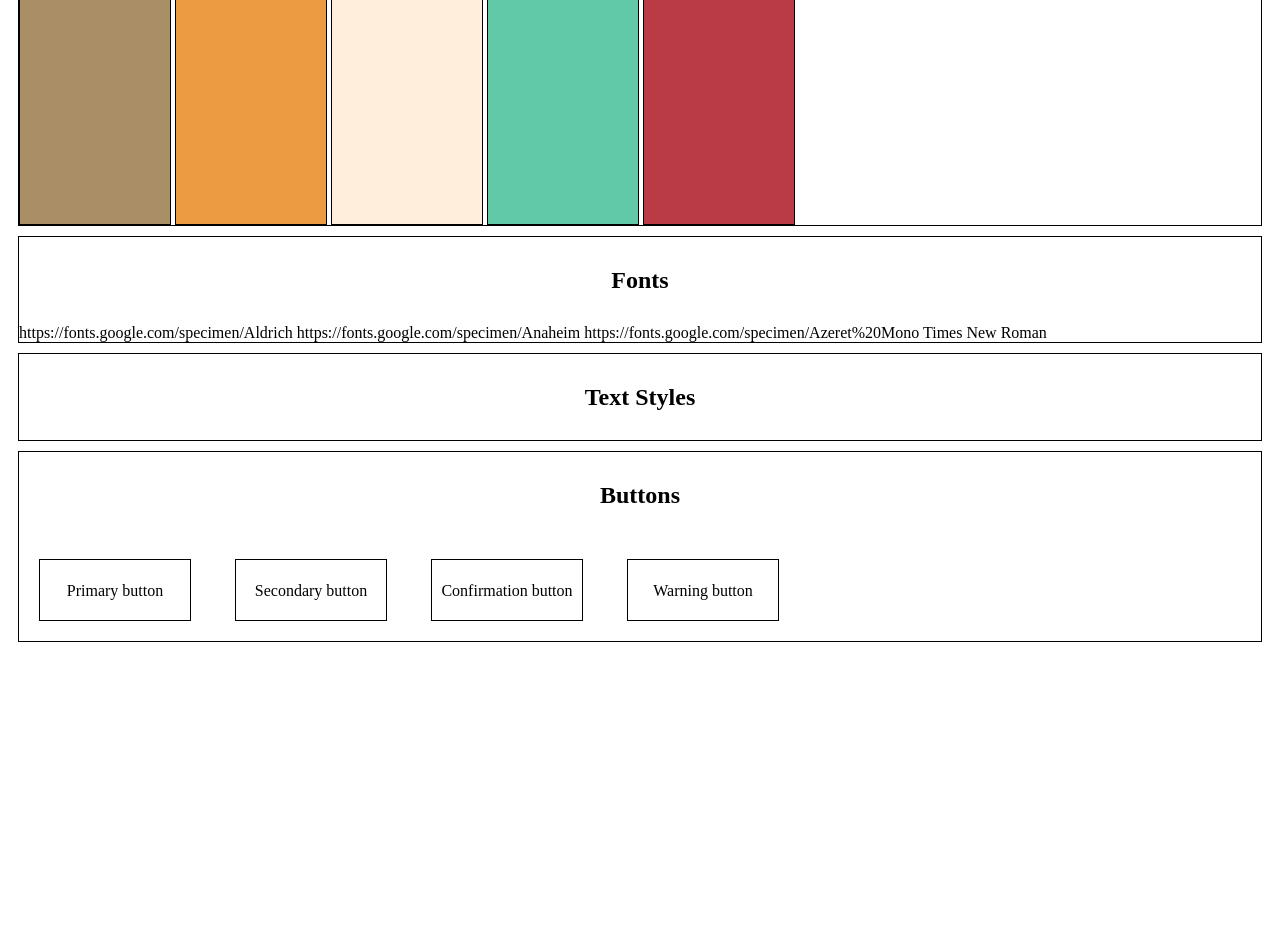
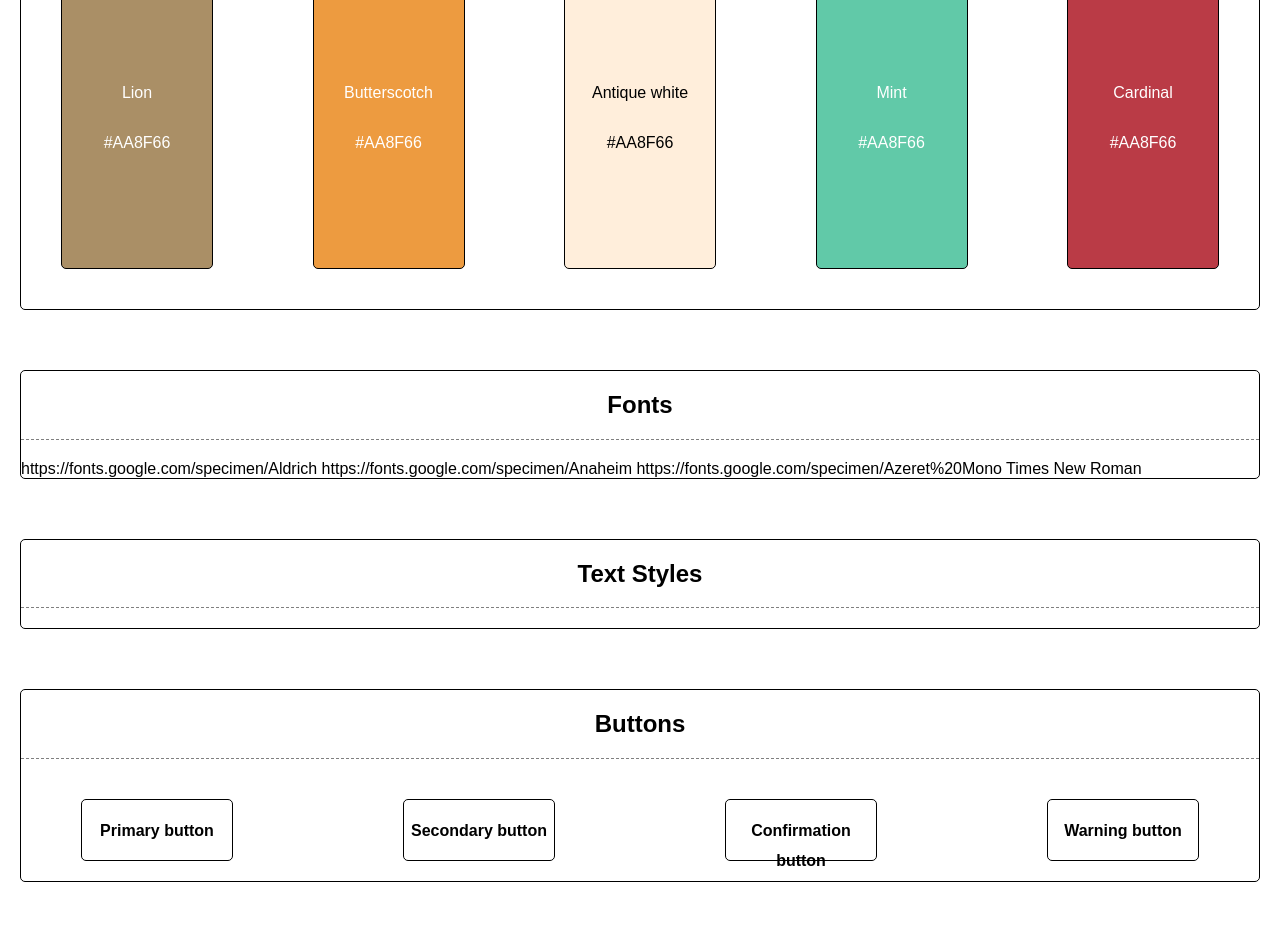
Before and after one commit to bavariocode/cdwebsitedesignsystem, a plain HTML site: page index.html in a window 1280 px wide. Shown: the part 283-1225 px from the top of the page. Before the commit the page ends 935 px from the top, so only its background shows below. Drawn offline with Linux system fonts and the light colour scheme; a web font is replaced by a local one.

Commit message:
Added fonts and additional styling

```diff
--- a/index.html
+++ b/index.html
@@ -5,6 +5,9 @@
     <meta http-equiv="X-UA-Compatible" content="IE=edge">
     <meta name="viewport" content="width=device-width, initial-scale=1.0">
     <link rel="stylesheet" href="styles.css">
+    <link rel="preconnect" href="https://fonts.googleapis.com">
+    <link rel="preconnect" href="https://fonts.gstatic.com" crossorigin>
+    <link href="https://fonts.googleapis.com/css2?family=Aldrich&family=Anaheim&family=Azeret+Mono:ital,wght@0,400;0,700;1,400;1,700&display=swap" rel="stylesheet">
     <title>My Website Design system</title>
 </head>
 <body>
@@ -23,25 +26,25 @@
     </header>
     <main>
         <section id="colors"><div class="headings"><h2>Colors</h2></div>
-            <div class="mycolors">
+            <div class="my-colors">
             <div class="color-box" id="lion">
                 <p>Lion</p>
                 <p>#AA8F66</p>
             </div>
             <div class="color-box" id="butterscotch">
-                <p>Lion</p>
+                <p>Butterscotch</p>
                 <p>#AA8F66</p>
             </div>
             <div class="color-box" id="antique-white">
-                <p>Lion</p>
+                <p>Antique white</p>
                 <p>#AA8F66</p>
             </div>
             <div class="color-box" id="mint">
-                <p>Lion</p>
+                <p>Mint</p>
                 <p>#AA8F66</p>
             </div>
             <div class="color-box" id="cardinal">
-                <p>Lion</p>
+                <p>Cardinal</p>
                 <p>#AA8F66</p>
             </div>
         </section>
@@ -58,6 +61,7 @@
         </section>
 
         <section id="buttons"><div class="headings"><h2>Buttons</h2></div>
+            <div class ="my-buttons">
                 <div class="buttons" id="primary-button">
                     <p>Primary button</p>
                 </div>
@@ -70,7 +74,7 @@
                 <div class="buttons" id="warning-button">
                     <p>Warning button</p>
                 </div>
-
+             </div>
         </section>
 
     </main>
--- a/styles.css
+++ b/styles.css
@@ -1,9 +1,16 @@
+/*font-families:
+font-family: 'Aldrich', sans-serif;
+font-family: 'Anaheim', sans-serif;
+font-family: 'Azeret Mono', monospace;
+*/
+
 main {
     padding-top: 100px;
+
 }
 
 nav {
-    background-color: #ED9B40;
+    background-color: white;
     display: flex;
     justify-content: space-between;
     align-items: center;
@@ -11,20 +18,28 @@ nav {
     top: 0;
     left: 0;
     right: 0;
-    border: 1px solid black;
+    border-bottom: 1px solid grey;
+    margin: 0px 20px;
+}
+
+body {
+    margin: 0;
+    padding: 0;
+    font-family: 'Anaheim', sans-serif;
 }
 
 section {
     border: 1px solid black;
-    margin: 10px;
+    margin: 60px 20px;
+    padding: 0;
+    box-sizing: border-box;
+    border-radius: 5px;
+
 }
 
-h2 {
-    padding: 10px;
-}
 
 .title {
-    color: #fff;
+    color: #000;
     font-size: 20px;
     padding-left: 10px;
 }
@@ -41,6 +56,8 @@ h2 {
 
 .nav-items li a {
     text-decoration: none;
+    color: #000;
+    font-weight: bold;
 }
 
 .headings {
@@ -48,7 +65,21 @@ h2 {
     justify-content: center;
     align-items: center;
     text-align: center;
+    border-bottom: 1px dashed grey;
+    margin-bottom: 20px;
 
+}
+
+.my-colors {
+    display: flex;
+    flex-wrap: wrap;
+    justify-content: space-between;
+    margin: 20px 40px;
+
+}
+
+.my-colors p {
+    color: white;
 }
 
 .color-box {
@@ -56,6 +87,26 @@ h2 {
     height: 300px;
     width: 150px;
     display: inline-block;
+    margin-bottom: 20px;
+    display: flex;
+    justify-content: center;
+    text-align: center;
+    align-items: center;
+    flex-direction: column;
+    border-radius: 5px;
+
+}
+
+#antique-white p {
+    color: black;
+}
+
+.my-buttons {
+    display: flex;
+    flex-wrap: wrap;
+    justify-content: space-between;
+    margin-left: 40px;
+    margin-right: 40px;
 }
 
 .buttons {
@@ -68,6 +119,7 @@ h2 {
     align-items: center;
     display: inline-block;
     vertical-align: top;
+    border-radius: 5px;
 }
 
 .buttons p {
@@ -77,6 +129,8 @@ h2 {
     text-align: center;
     align-self: center;
     line-height: 30px;
+    font-weight: bold;
+
 }
 
 #lion {
```
Lines whose indentation alone changed are shown as unchanged.
